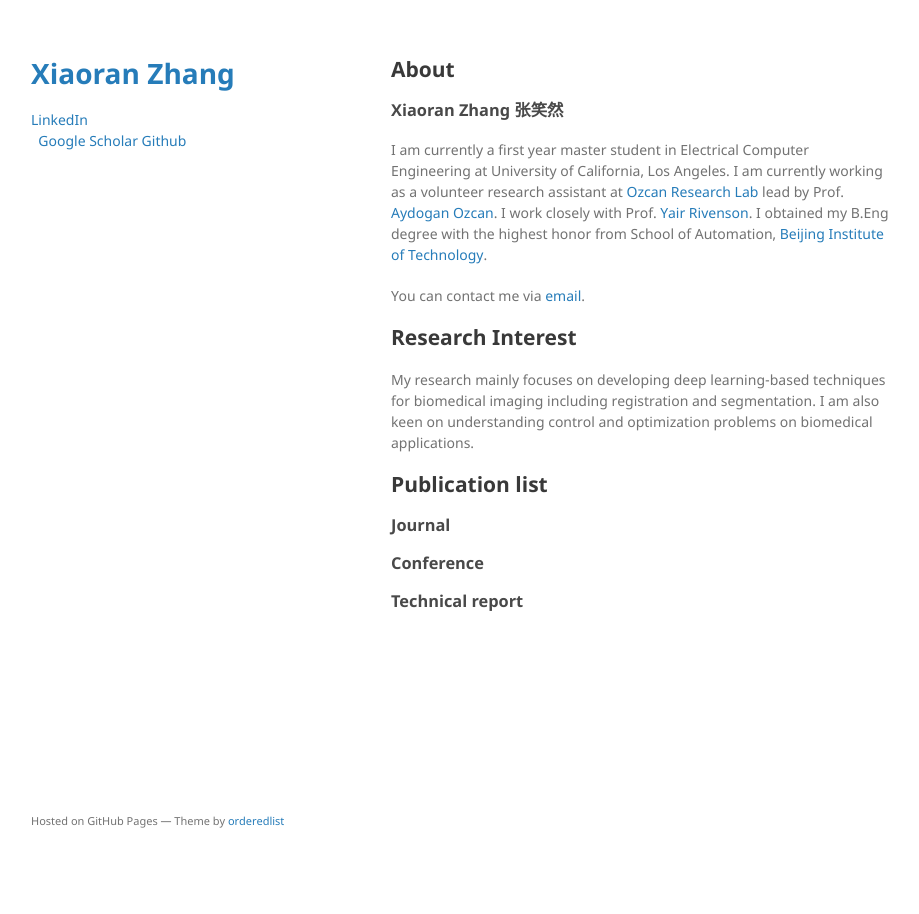
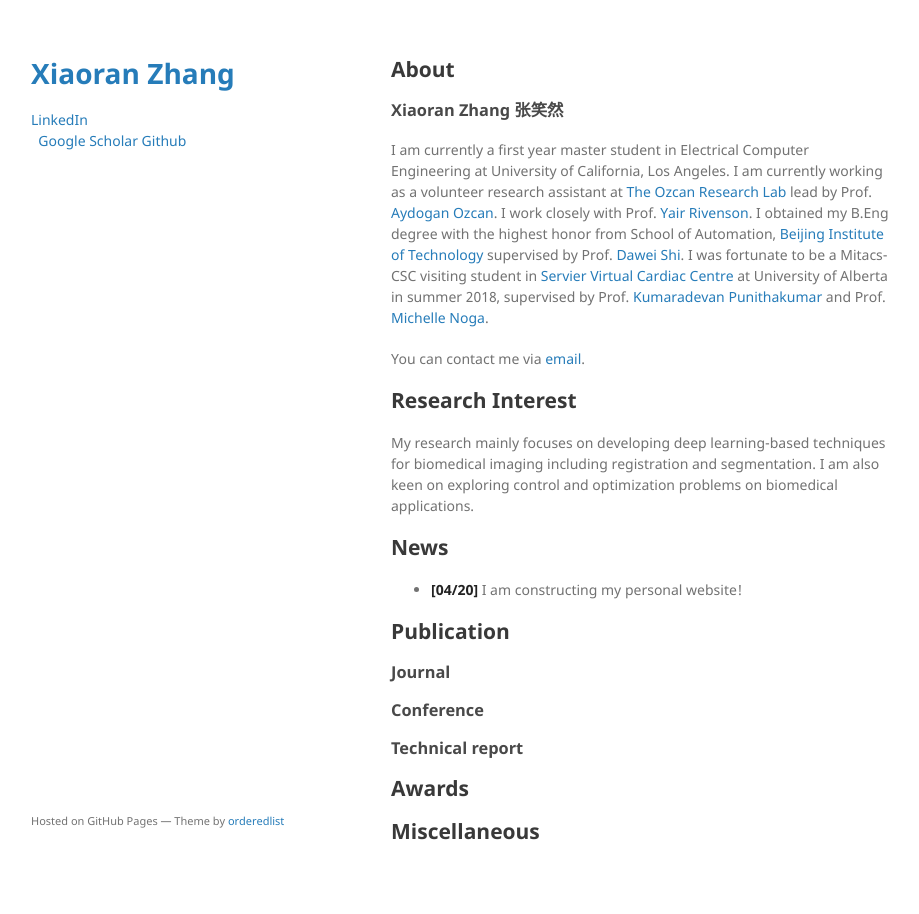
Before and after one commit to Voldemort108X/xrzhang, a Jekyll site: the page built from index.md, in a window 1280 px wide. Shown: the whole page, without its empty margins (179-1098 px from the left). Built offline with Jekyll 4.4.1, drawn with Linux system fonts in a browser that asks for light colours; our own code applies the rules of GitHub Pages for plain Markdown files.

Commit message:
index update

```diff
--- a/index.md
+++ b/index.md
@@ -6,15 +6,22 @@ layout: default
 
 ### Xiaoran Zhang 张笑然
 
-I am currently a first year master student in Electrical Computer Engineering at University of California, Los Angeles. I am currently working as a volunteer research assistant at [Ozcan Research Lab](https://innovate.ee.ucla.edu/) lead by Prof. [Aydogan Ozcan](https://www.ee.ucla.edu/aydogan-ozcan/). I work closely with Prof. [Yair Rivenson](https://www.ee.ucla.edu/yair%20rivenson/). I obtained my B.Eng degree with the highest honor from School of Automation, [Beijing Institute of Technology](http://www.bit.edu.cn/).
+I am currently a first year master student in Electrical Computer Engineering at University of California, Los Angeles. I am currently working as a volunteer research assistant at [The Ozcan Research Lab](https://innovate.ee.ucla.edu/) lead by Prof. [Aydogan Ozcan](https://www.ee.ucla.edu/aydogan-ozcan/). I work closely with Prof. [Yair Rivenson](https://www.ee.ucla.edu/yair%20rivenson/). I obtained my B.Eng degree with the highest honor from School of Automation, [Beijing Institute of Technology](http://www.bit.edu.cn/) supervised by Prof. [Dawei Shi](http://www.escience.cn/people/dshi/index.html;jsessionid=5E27F4F80FFD767E21F2D439C6C9ADAB-n1). I was fortunate to be a Mitacs-CSC visiting student in [Servier Virtual Cardiac Centre](http://spaces.facsci.ualberta.ca/svcc) at University of Alberta in summer 2018, supervised by Prof. [Kumaradevan Punithakumar](https://sites.ualberta.ca/~punithak/) and Prof. [Michelle Noga](https://spaces.facsci.ualberta.ca/svcc/team/).
 
 You can contact me via [email](mailto:xiaoran108@ucla.edu).
 
 ## Research Interest
 
-My research mainly focuses on developing deep learning-based techniques for biomedical imaging including registration and segmentation. I am also keen on understanding control and optimization problems on biomedical applications.
+My research mainly focuses on developing deep learning-based techniques for biomedical imaging including registration and segmentation. I am also keen on exploring control and optimization problems on biomedical applications.
 
-## Publication list
+## News
+* **[04/20]** I am constructing my personal website!
+
+## Publication
 ### Journal
 ### Conference
 ### Technical report
+
+## Awards
+
+## Miscellaneous
```
